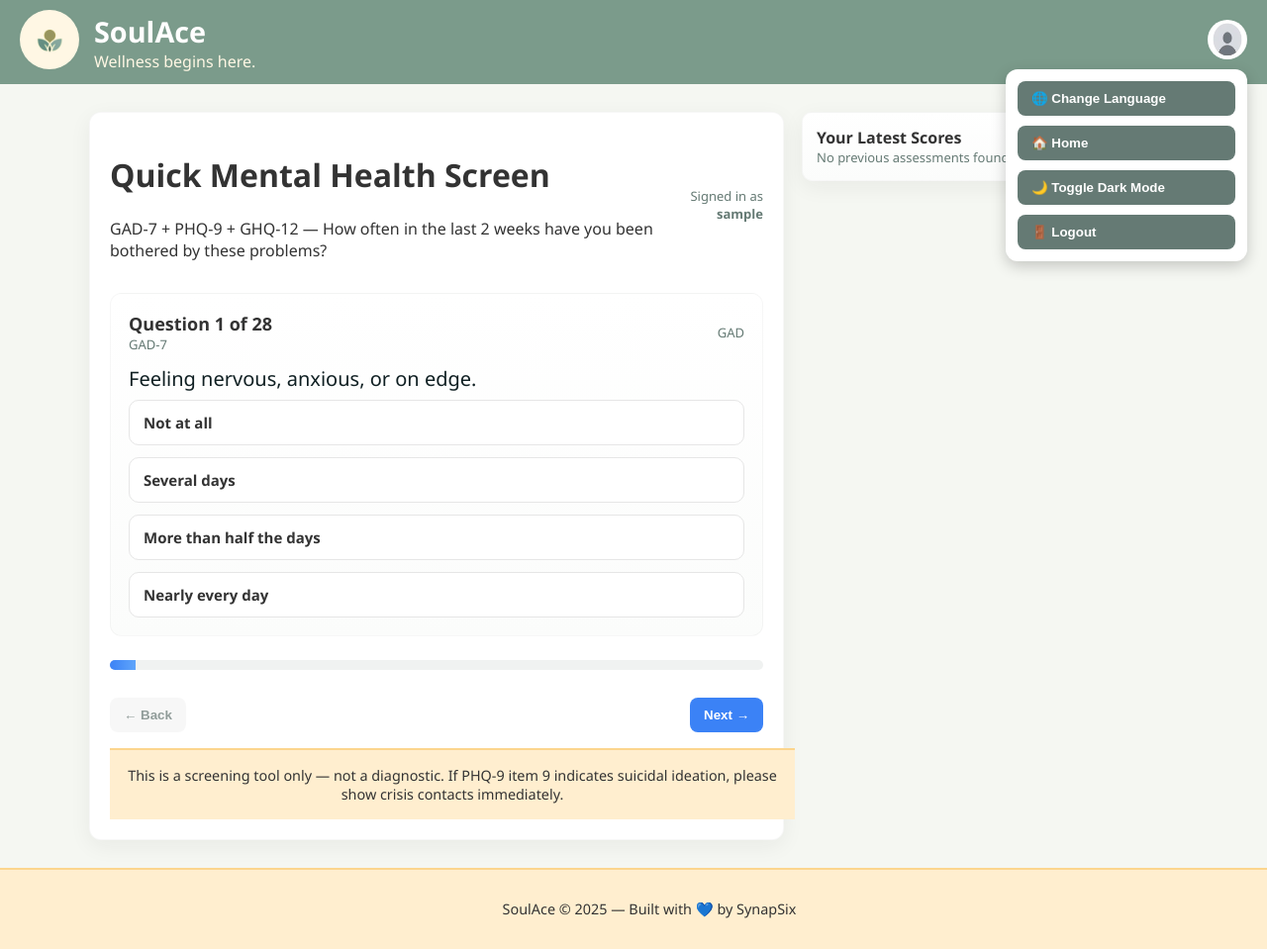
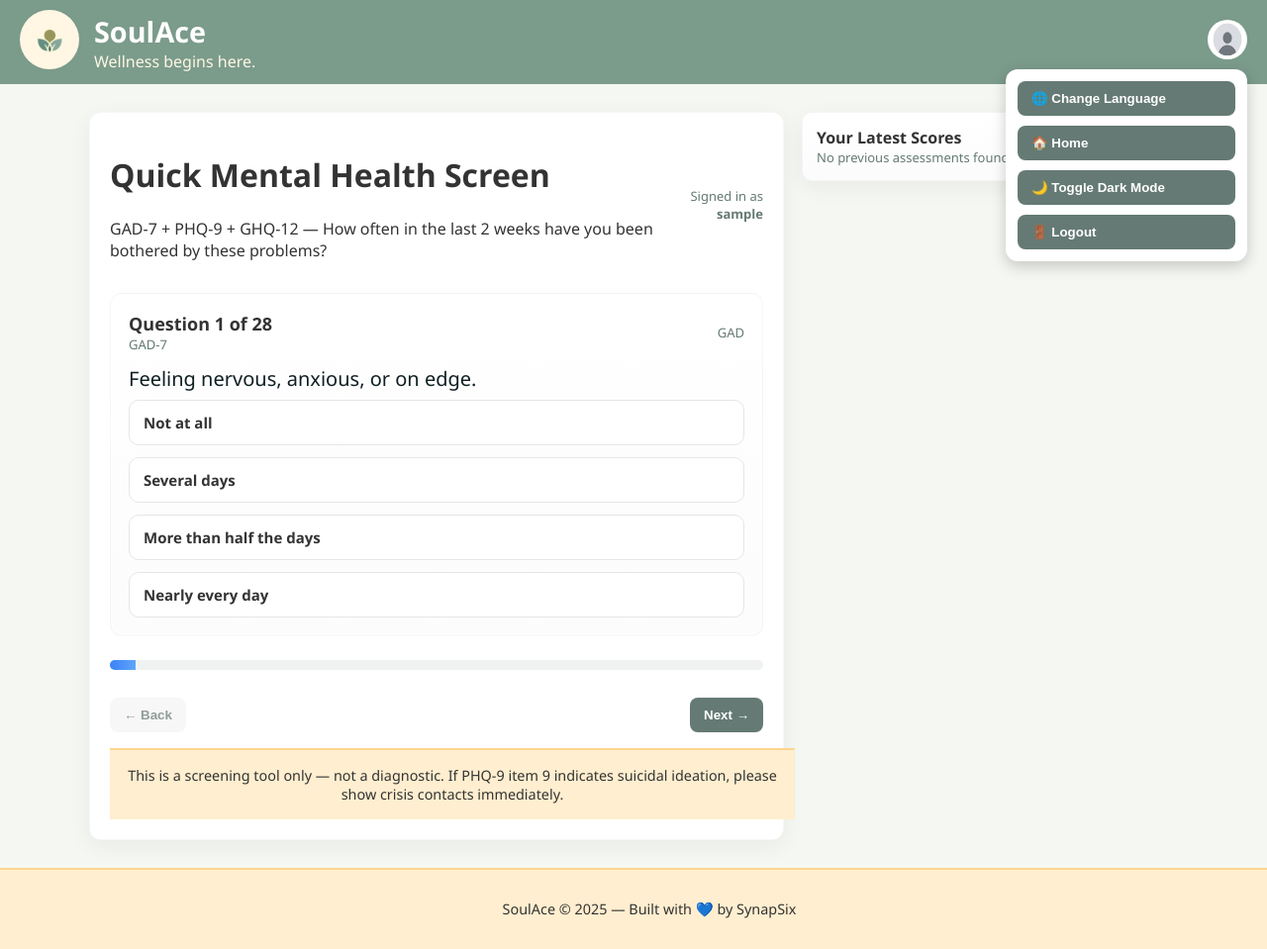
Before and after one commit to disha802/SoulAce, a Flask app: page /assessment in a window 1280 px wide. Shown: the whole page at 99% size. Run offline with Flask 3, Linux system fonts and the light colour scheme; the visitor is signed in with stand-in values (Sample User, id 1); data that the repository does not hold is empty.

Commit message:
Fixed the databases and other things for the assessment module

```diff
--- a/templates/assessment.html
+++ b/templates/assessment.html
@@ -89,7 +89,7 @@ footer { width:100%; flex-shrink:0; text-align:center; padding:1rem; font-size:0
 .controls{display:flex;justify-content:space-between;align-items:center;margin-top:12px}
 .btn{padding:10px 14px;border-radius:8px;border:none;cursor:pointer;font-weight:700}
 .btn.secondary{background:#f1f1f1;color:#243B36}
-.btn.primary{background:var(--accent);color:#fff}
+.btn.primary{background:var(--accent);color:#fff; background-color: #657A74;}
 .progress{height:10px;background:#f0f2f1;border-radius:999px;overflow:hidden;margin-top:8px}
 .progress > i{display:block;height:100%;width:0;background:linear-gradient(90deg,var(--accent), #60a5fa);transition:width .25s ease}
 
```
